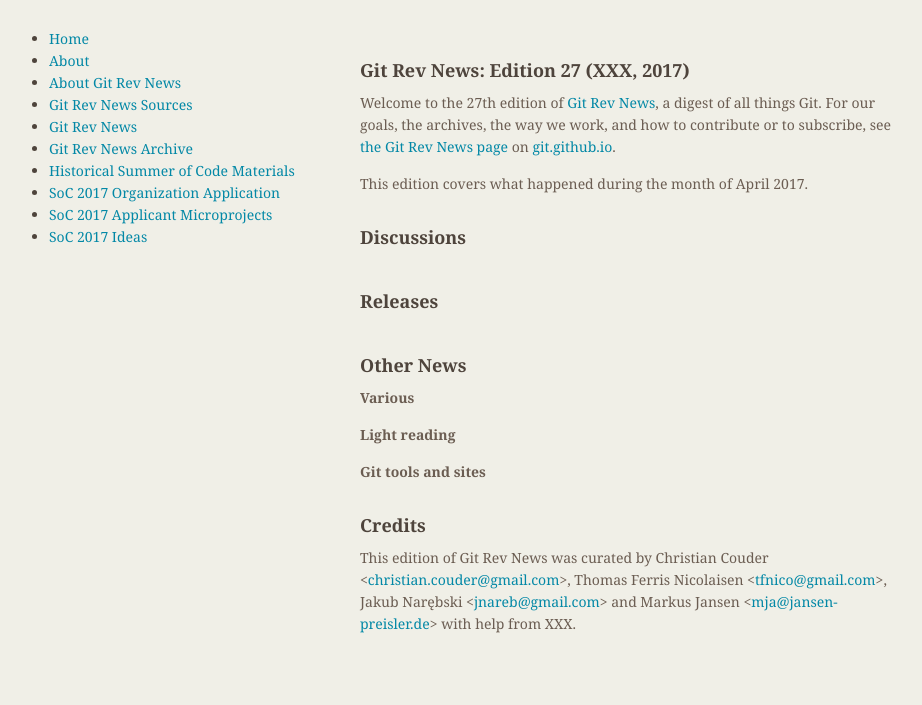
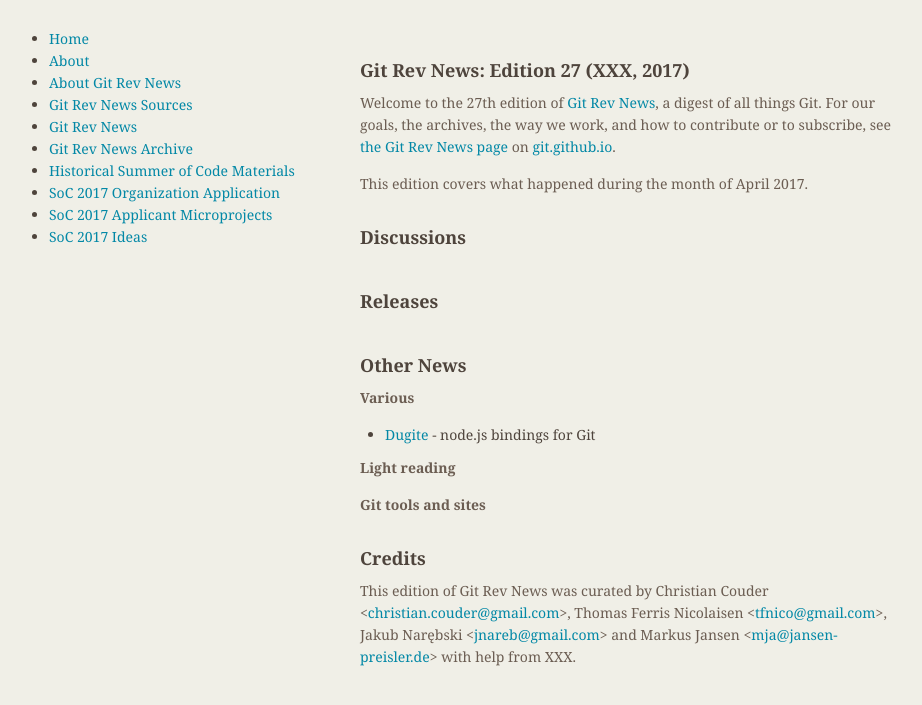
Before and after one commit to git/git.github.io, a Jekyll site: the page built from rev_news/drafts/edition-27.md, in a window 1280 px wide. Shown: the top 705 px of the page, without its empty margins (174-1096 px from the left). Built offline with Jekyll 4.4.1, drawn with Linux system fonts in a browser that asks for light colours.

Commit message:
Rev News: mention Dugite, the node.js bindings for git
Signed-off-by: Johannes Schindelin <johannes.schindelin@gmx.de>

```diff
--- a/rev_news/drafts/edition-27.md
+++ b/rev_news/drafts/edition-27.md
@@ -36,6 +36,7 @@
 
 __Various__
 
+* [Dugite](https://github.com/desktop/dugite) - node.js bindings for Git
 
 __Light reading__
 
```
